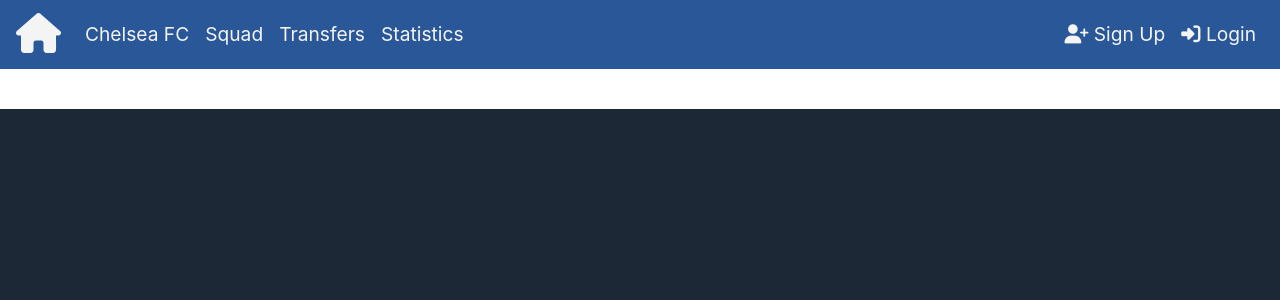
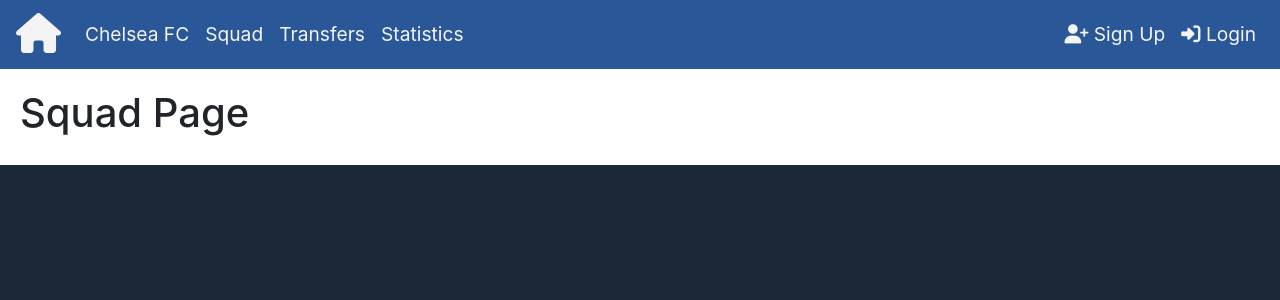
Before and after one commit to Damirbey/ChelseaFC, a React (Create React App) app: page /squad in a window 1280 px wide. Shown: the top 300 px of the page. Built offline with nearby package versions, Linux system fonts and the light colour scheme.

Commit message:
Finished Implementing Routing

```diff
--- a/src/components/Navigation/Navigation.js
+++ b/src/components/Navigation/Navigation.js
@@ -5,25 +5,35 @@
 {
     return (
         <nav class="navbar navbar-expand-lg navbar-dark">
-            <a class="navbar-brand" href="#">
-                <i class="fa fa-home fa-2x"></i>
-            </a>
+            <Link to="/ChelseaFC">
+                <a class="navbar-brand" href="#">
+                    <i class="fa fa-home fa-2x"></i>
+                </a>
+            </Link>
             <button class="navbar-toggler" type="button" data-bs-toggle="collapse" data-bs-target="#navbarText" aria-controls="navbarText" aria-expanded="false" aria-label="Toggle navigation">
                 <span class="navbar-toggler-icon"></span>
             </button>
             <div class="collapse navbar-collapse" id="navbarText">
                 <ul class="navbar-nav">
                     <li class="nav-item">
-                        <Link to="/ChelseaFC"><a class="nav-link" >Chelsea FC</a></Link>
+                        <Link to="/ChelseaFC">
+                            <a class="nav-link" >Chelsea FC</a>
+                        </Link>
                     </li>
                     <li class="nav-item">
-                        <Link to="/footer"><a class="nav-link">Squad</a></Link>
+                        <Link to="/squad">
+                            <a class="nav-link">Squad</a>
+                        </Link>
                     </li>
                     <li class="nav-item">
-                        <a class="nav-link" href="#">Transfers</a>
+                        <Link to="/transfers">
+                            <a class="nav-link" href="#">Transfers</a>
+                        </Link>
                     </li>
                     <li class="nav-item">
-                        <a class="nav-link" href="#">Statistics</a>
+                        <Link to="/statistics">
+                            <a class="nav-link" href="#">Statistics</a>
+                        </Link>
                     </li>
                 </ul>
                 <ul class="navbar-nav ml-auto">
--- /dev/null
+++ b/src/components/Squad/Squad.js
@@ -0,0 +1,8 @@
+import React from "react";
+
+function Squad(){
+    return(
+        <h1>Squad Page</h1>
+    )
+}
+export default Squad;
--- /dev/null
+++ b/src/components/Statistics/Statistics.js
@@ -0,0 +1,11 @@
+import React, { Component } from "react";
+
+class Statistics extends Component{
+    render(){
+        return(
+            <h1>Statistics Page</h1>
+        )
+    }
+}
+
+export default Statistics;
--- /dev/null
+++ b/src/components/Transfers/Transfers.js
@@ -0,0 +1,9 @@
+import React from 'react';
+
+function Transfers(){
+    return (
+        <h1>Transfers Page</h1>
+    )
+}
+
+export default Transfers;
--- a/src/containers/App.js
+++ b/src/containers/App.js
@@ -2,10 +2,12 @@
 import './App.css';
 import Navigation from '../components/Navigation/Navigation';
 import Wrapper from '../components/Wrapper/Wrapper';
-import Footer from '../components/Footer/Footer';
 import { BrowserRouter, Route, Link } from 'react-router-dom';
 import HomeScreen from '../screens/HomeScreen';
 import NewsDetail from '../components/NewsSection/NewsDetail';
+import Statistics from '../components/Statistics/Statistics';
+import Transfers from '../components/Transfers/Transfers';
+import Squad from '../components/Squad/Squad';
 
 function App() {
   return (
@@ -15,7 +17,9 @@
             <Wrapper>
               <Route path="/ChelseaFC" component={HomeScreen} exact/>
               <Route path="/news/:id" component={NewsDetail}/>
-              <Route path="/footer" component={Footer}/>
+              <Route path="/squad" component={Squad}/>
+              <Route path="/transfers" component={Transfers}/>
+              <Route path="/statistics" component={Statistics}/>
             </Wrapper>
           </BrowserRouter>
       </div>
```
